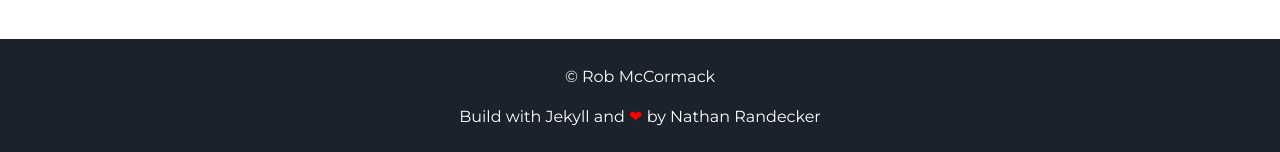
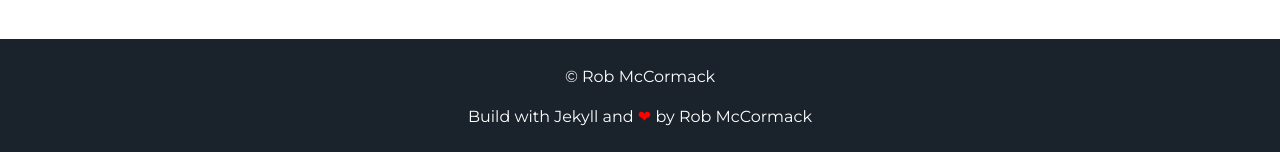
Before and after one commit to robmcc-ca/robmcc-ca, a Jekyll site: the page built from index.html, in a window 1280 px wide and 900 px high, scrolled down 1703 px. Shown: the part 745-897 px from the top of the window. Built offline with Jekyll 4.4.1, drawn with Linux system fonts in a browser that asks for light colours.

Commit message:
changed footer

```diff
--- a/_includes/footer.html
+++ b/_includes/footer.html
@@ -1,6 +1,6 @@
 <footer class="footer">
     <p>&copy; {{site.username}}</p>
-    <p>Build with Jekyll and <span class="love">❤</span> by <a href="https://github.com/nrandecker">Nathan Randecker</a></p>
+    <p>Build with Jekyll and <span class="love">❤</span> by <a href="#">{{site.username}}</a></p>
 </footer>
 <script src="//cdn.jsdelivr.net/particles.js/2.0.0/particles.min.js"></script>
 <script src="{{ "/assets/js/sweet-scroll.min.js" | prepend: site.baseurl }}"></script>
```
